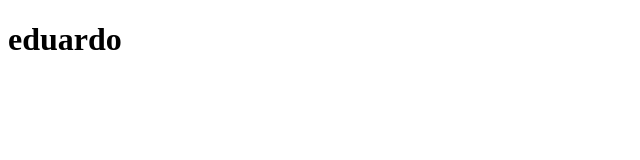
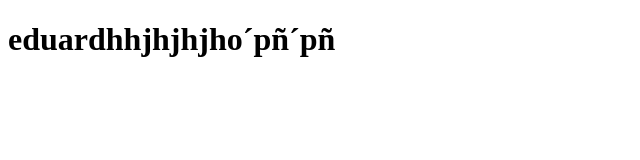
Before and after one commit to edquiroz1990/clasegit1, a plain HTML site: page index.html in a window 1280 px wide. Shown: the whole page, without its empty margins (0-640 px from the left). Drawn offline with Linux system fonts and the light colour scheme.

Commit message:
modificacion

```diff
--- a/index.html
+++ b/index.html
@@ -7,6 +7,6 @@
 
 </head>
 <body>
-    <h1>eduardo</h1>
+    <h1>eduardhhjhjhjho´pñ´pñ</h1>
 </body>
 </html>
```
